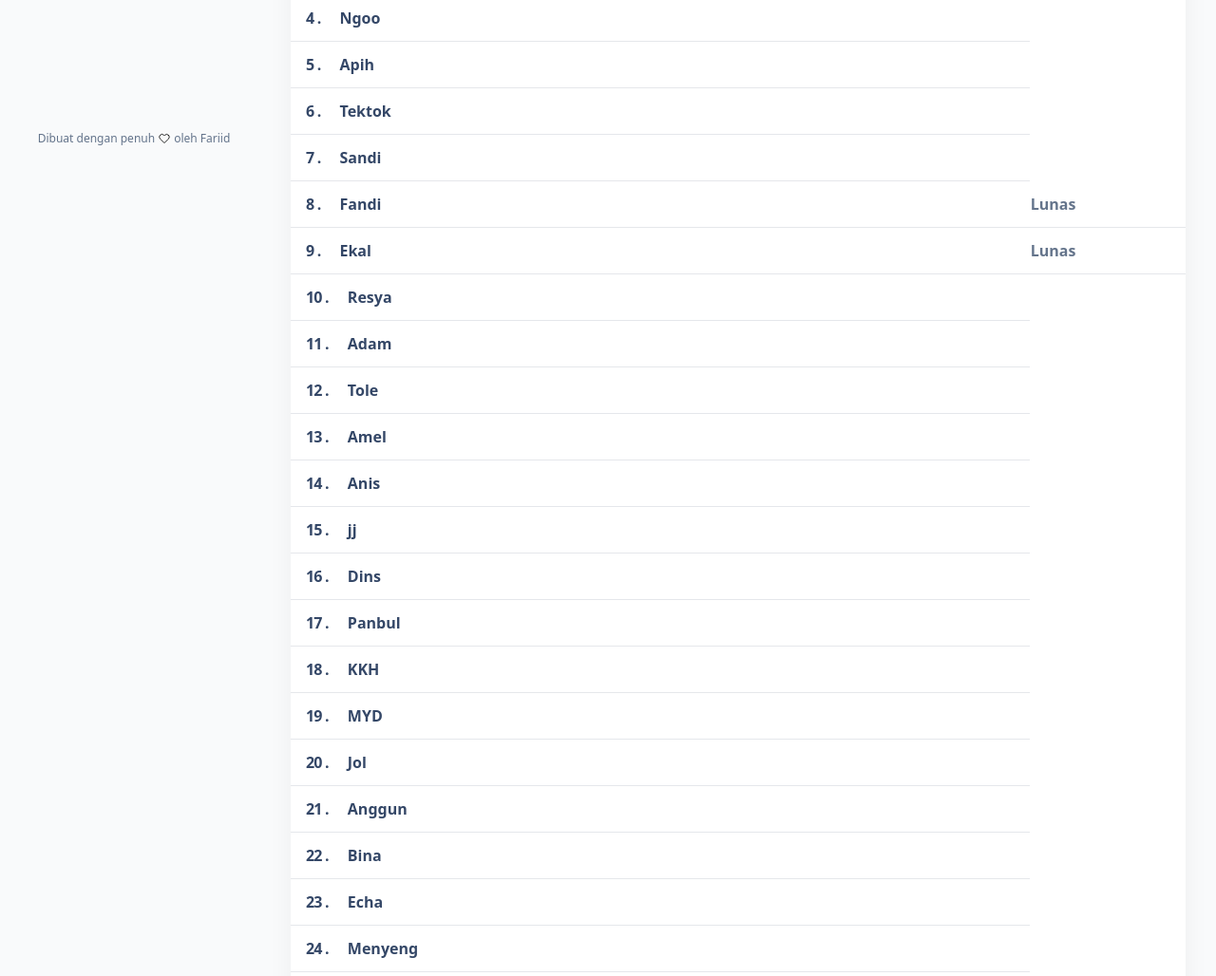
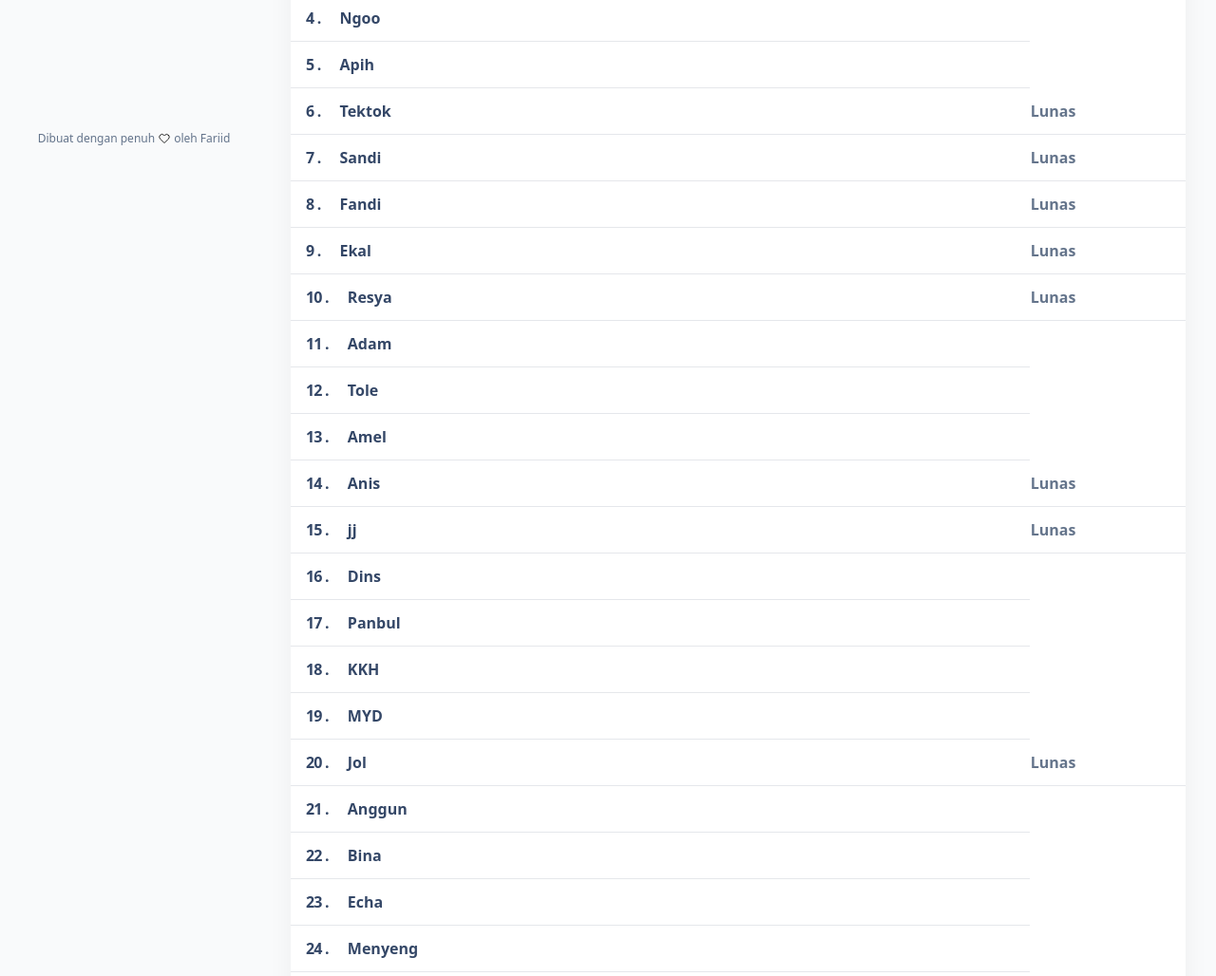
Before and after one commit to denfasyah/Bukber-Akbar, a website: page build/pages/angkatan2021.html in a window 1280 px wide. Shown: the part 387-1415 px from the top of the page at 95% size. Drawn offline with nearby package versions, Linux system fonts and the light colour scheme.

Commit message:
Update angkatan2021.html

```diff
--- a/build/pages/angkatan2021.html
+++ b/build/pages/angkatan2021.html
@@ -300,6 +300,9 @@
                             </div>
                           </div>
                         </td>
+                         <!-- update -->
+                        <td class="w-full align-middle bg-transparent border-b whitespace-nowrap shadow-transparent mb-0 text-md leading-normal font-bold">Lunas</td>
+                        <!--  -->
                       </tr>
                       <!-- 7 -->
                       <tr>
@@ -311,6 +314,9 @@
                             </div>
                           </div>
                         </td>
+                         <!-- update -->
+                        <td class="w-full align-middle bg-transparent border-b whitespace-nowrap shadow-transparent mb-0 text-md leading-normal font-bold">Lunas</td>
+                        <!--  -->
                       </tr>
                       <!-- 8 -->
                       <tr>
@@ -350,6 +356,9 @@
                             </div>
                           </div>
                         </td>
+                         <!-- update -->
+                        <td class="w-full align-middle bg-transparent border-b whitespace-nowrap shadow-transparent mb-0 text-md leading-normal font-bold">Lunas</td>
+                        <!--  -->
                       </tr>
                       <!-- 11 -->
                       <tr>
@@ -394,6 +403,9 @@
                             </div>
                           </div>
                         </td>
+                         <!-- update -->
+                        <td class="w-full align-middle bg-transparent border-b whitespace-nowrap shadow-transparent mb-0 text-md leading-normal font-bold">Lunas</td>
+                        <!--  -->
                       </tr>
                       <!-- 15 -->
                       <tr>
@@ -405,6 +417,9 @@
                             </div>
                           </div>
                         </td>
+                         <!-- update -->
+                        <td class="w-full align-middle bg-transparent border-b whitespace-nowrap shadow-transparent mb-0 text-md leading-normal font-bold">Lunas</td>
+                        <!--  -->
                       </tr>
                       <!-- 16 -->
                       <tr>
@@ -460,6 +475,9 @@
                             </div>
                           </div>
                         </td>
+                         <!-- update -->
+                        <td class="w-full align-middle bg-transparent border-b whitespace-nowrap shadow-transparent mb-0 text-md leading-normal font-bold">Lunas</td>
+                        <!--  -->
                       </tr>
                       <!-- 21 -->
                       <tr>
```
